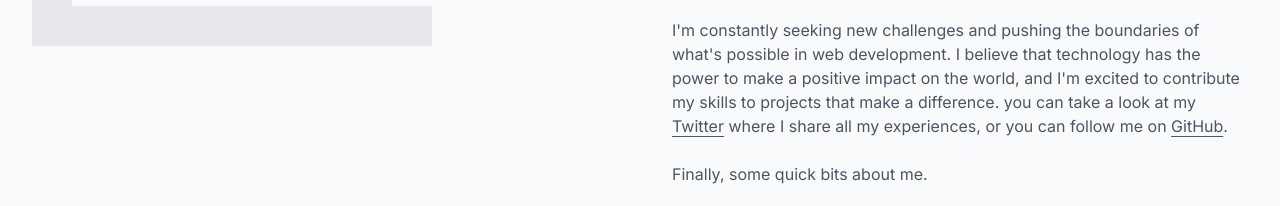
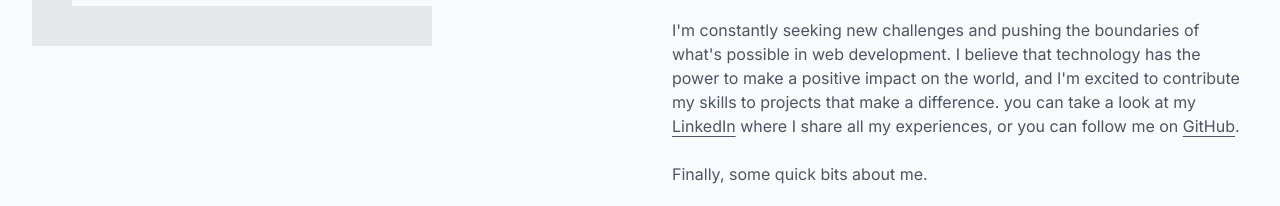
Before and after one commit to officialp123/david-website, a Next.js app: page / in a window 1280 px wide. Shown: the part 1223-1429 px from the top of the page. Built offline with nearby package versions, Linux system fonts and the light colour scheme.

Commit message:
Update about-me.tsx

```diff
--- a/src/components/sections/about-me.tsx
+++ b/src/components/sections/about-me.tsx
@@ -65,7 +65,7 @@ plications (SPAs). I am
               withUnderline
               href={EXTERNAL_LINKS.LINKEDIN}
             >
-              Twitter
+              LinkedIn
             </Link>{' '}
             where I share all my experiences, or you can
             follow me on{' '}
```
